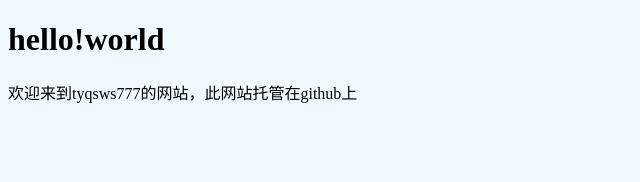
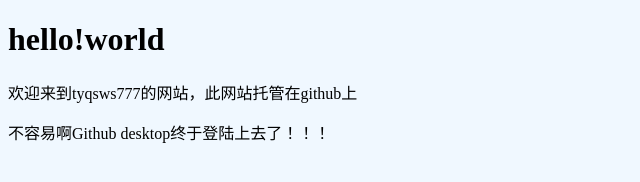
Before and after one commit to tyqsws777/tyqsws777.github.io, a plain HTML site: page index.html in a window 1280 px wide. Shown: the whole page, without its empty margins (0-640 px from the left). Drawn offline with Linux system fonts and the light colour scheme.

Commit message:
Update index.html

```diff
--- a/index.html
+++ b/index.html
@@ -14,6 +14,7 @@
 <body>
     <h1>hello!world</h1>
     <p>欢迎来到tyqsws777的网站，此网站托管在github上</p>
+    <p>不容易啊Github desktop终于登陆上去了！！！</p>
 
 </body>
 </html>
```
